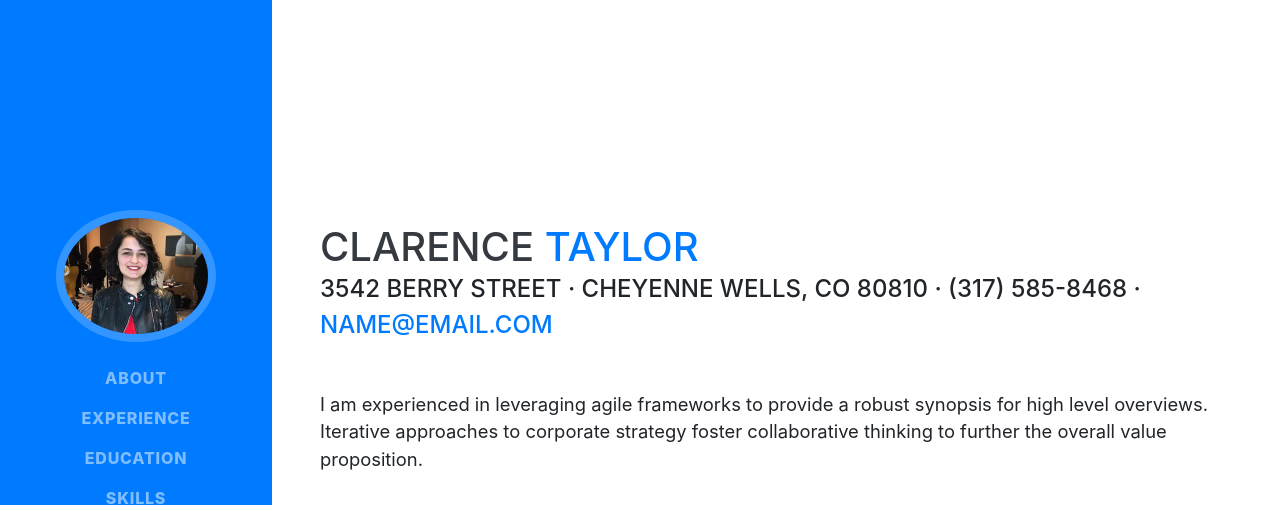
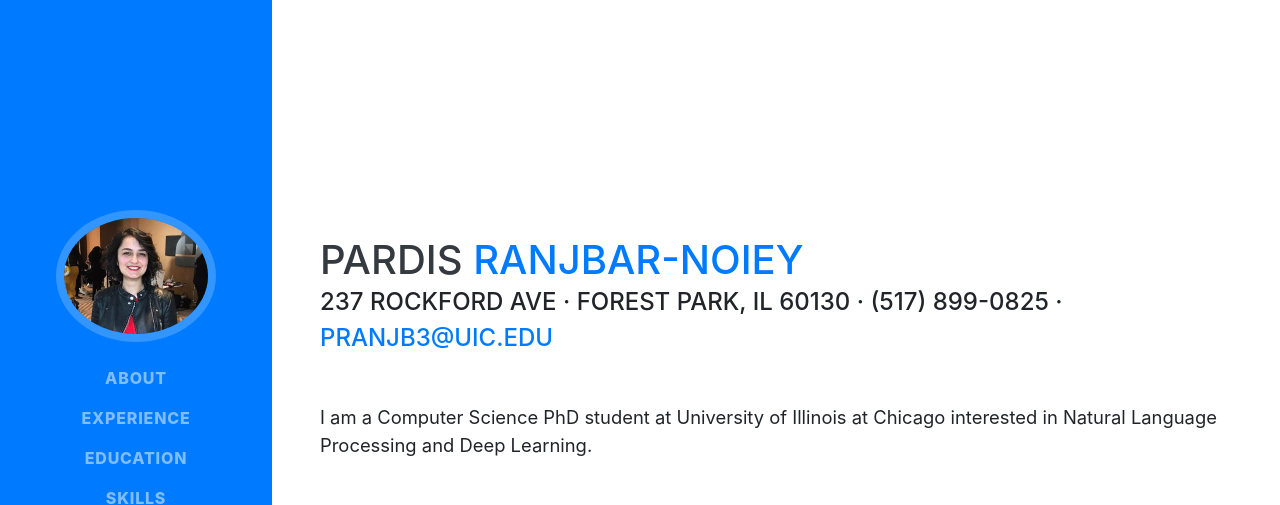
Before and after one commit to pardiiix/pardiiix.github.io, a website with bundled scripts: page index.html in a window 1280 px wide. Shown: the top 505 px of the page. Built offline with nearby package versions, Linux system fonts and the light colour scheme; a web font is replaced by a local one.

Commit message:
added linkedin link

```diff
--- a/index.html
+++ b/index.html
@@ -27,7 +27,7 @@
 
   <nav class="navbar navbar-expand-lg navbar-dark bg-primary fixed-top" id="sideNav">
     <a class="navbar-brand js-scroll-trigger" href="#page-top">
-      <span class="d-block d-lg-none">Clarence Taylor</span>
+      <span class="d-block d-lg-none">Pardis Ranjbar-Noiey</span>
       <span class="d-none d-lg-block">
         <img class="img-fluid img-profile rounded-circle mx-auto mb-2" src="./img/profile.jpg" alt="">
       </span>
@@ -63,15 +63,15 @@
 
     <section class="resume-section p-3 p-lg-5 d-flex align-items-center" id="about">
       <div class="w-100">
-        <h1 class="mb-0">Clarence
-          <span class="text-primary">Taylor</span>
+        <h1 class="mb-0">Pardis
+          <span class="text-primary">Ranjbar-Noiey</span>
         </h1>
-        <div class="subheading mb-5">3542 Berry Street · Cheyenne Wells, CO 80810 · (317) 585-8468 ·
-          <a href="mailto:name@email.com">name@email.com</a>
+        <div class="subheading mb-5">237 Rockford Ave · Forest Park, IL 60130 · (517) 899-0825 ·
+          <a href="mailto:name@email.com">pranjb3@uic.edu</a>
         </div>
-        <p class="lead mb-5">I am experienced in leveraging agile frameworks to provide a robust synopsis for high level overviews. Iterative approaches to corporate strategy foster collaborative thinking to further the overall value proposition.</p>
+        <p class="lead mb-5">I am a Computer Science PhD student at University of Illinois at Chicago interested in Natural Language Processing and Deep Learning.</p>
         <div class="social-icons">
-          <a href="#">
+          <a href="https://www.linkedin.com/in/pardis-ranjbar-noiey-a3b33416b/">
             <i class="fab fa-linkedin-in"></i>
           </a>
           <a href="#">
```
